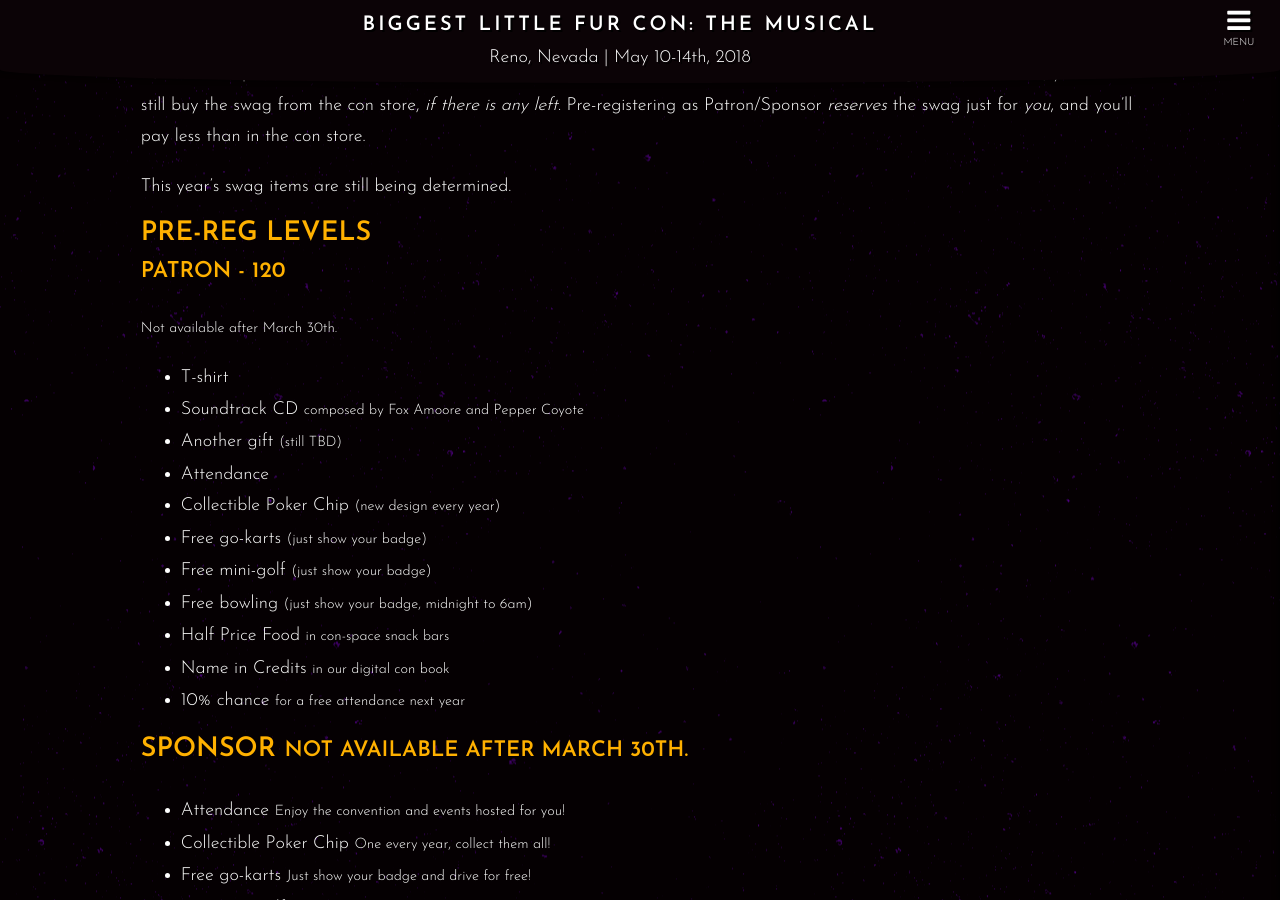
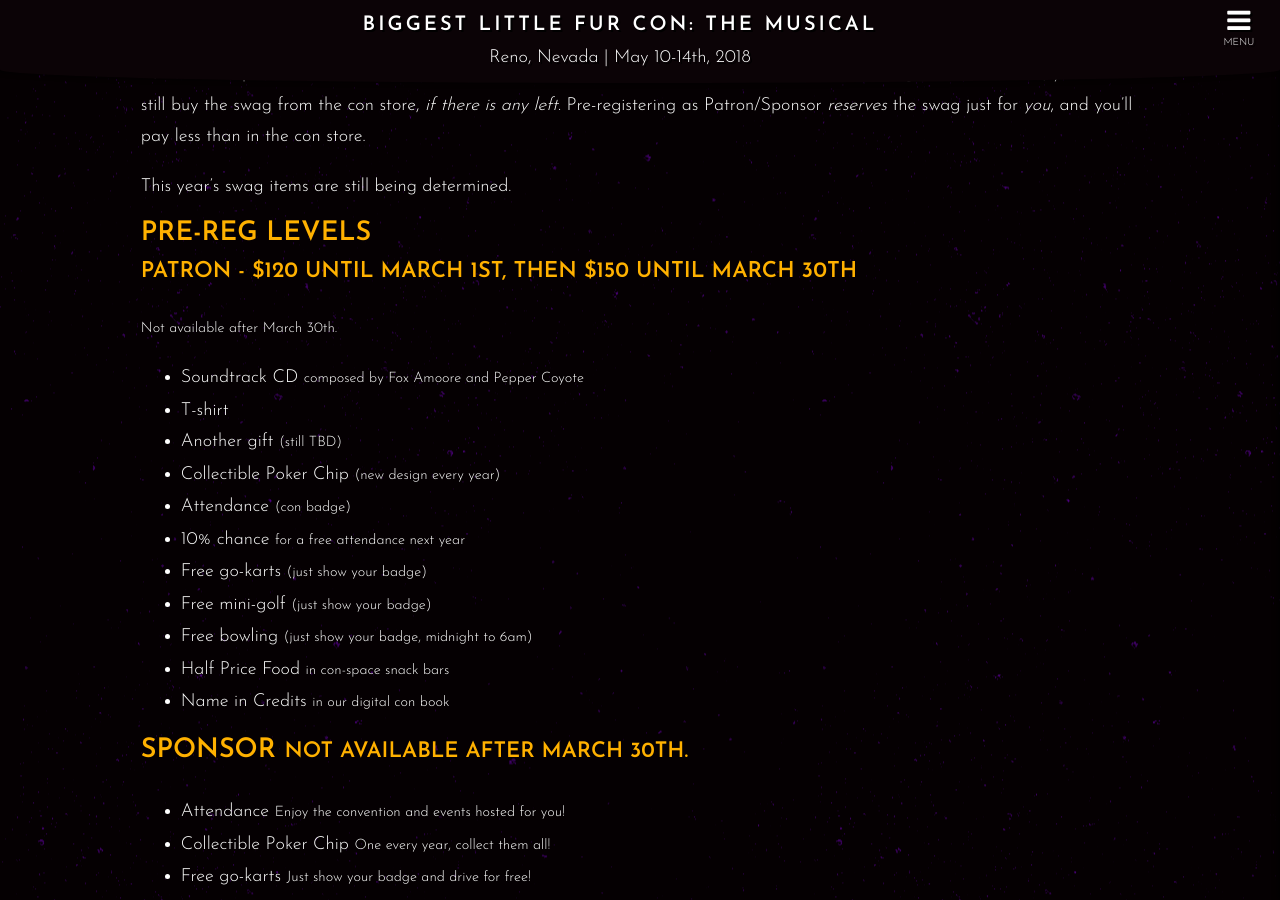
Before and after one commit to blfcweb/biggestlittlefc.github.io, a Jekyll site: the page built from register.md, in a window 1280 px wide and 900 px high, scrolled down 918 px. Built offline with Jekyll 4.4.1, drawn with Linux system fonts in a browser that asks for light colours.

Commit message:
formatting tweaks

```diff
--- a/register.md
+++ b/register.md
@@ -40,21 +40,21 @@
 
 ### Pre-Reg Levels
 
-#### Patron - {{ page.prices.patronPre }}
+#### Patron - ${{ page.prices.patronPre }} until {{ page.discountend }}, then ${{ page.prices.patronFull }} until {{ page.preregend }}
 
 <small>Not available after {{ page.preregend }}.</small>
 
+- Soundtrack CD <small>composed by Fox Amoore and Pepper Coyote</small>
 - T-shirt
-- Soundtrack CD <small>composed by Fox Amoore and Pepper Coyote</small>
 - Another gift <small>(still TBD)</small>
-- Attendance
 - Collectible Poker Chip <small>(new design every year)</small>
+- Attendance <small>(con badge)</small>
+- 10% chance <small>for a free attendance next year</small>
 - Free go-karts <small>(just show your badge)</small>
 - Free mini-golf <small>(just show your badge)</small>
 - Free bowling <small>(just show your badge, midnight to 6am)</small>
 - Half Price Food <small>in con-space snack bars</small>
 - Name in Credits <small>in our digital con book</small>
-- 10% chance <small>for a free attendance next year</small>
 
 
 ### Sponsor <small>Not available after {{ page.preregend }}.</small>
```
